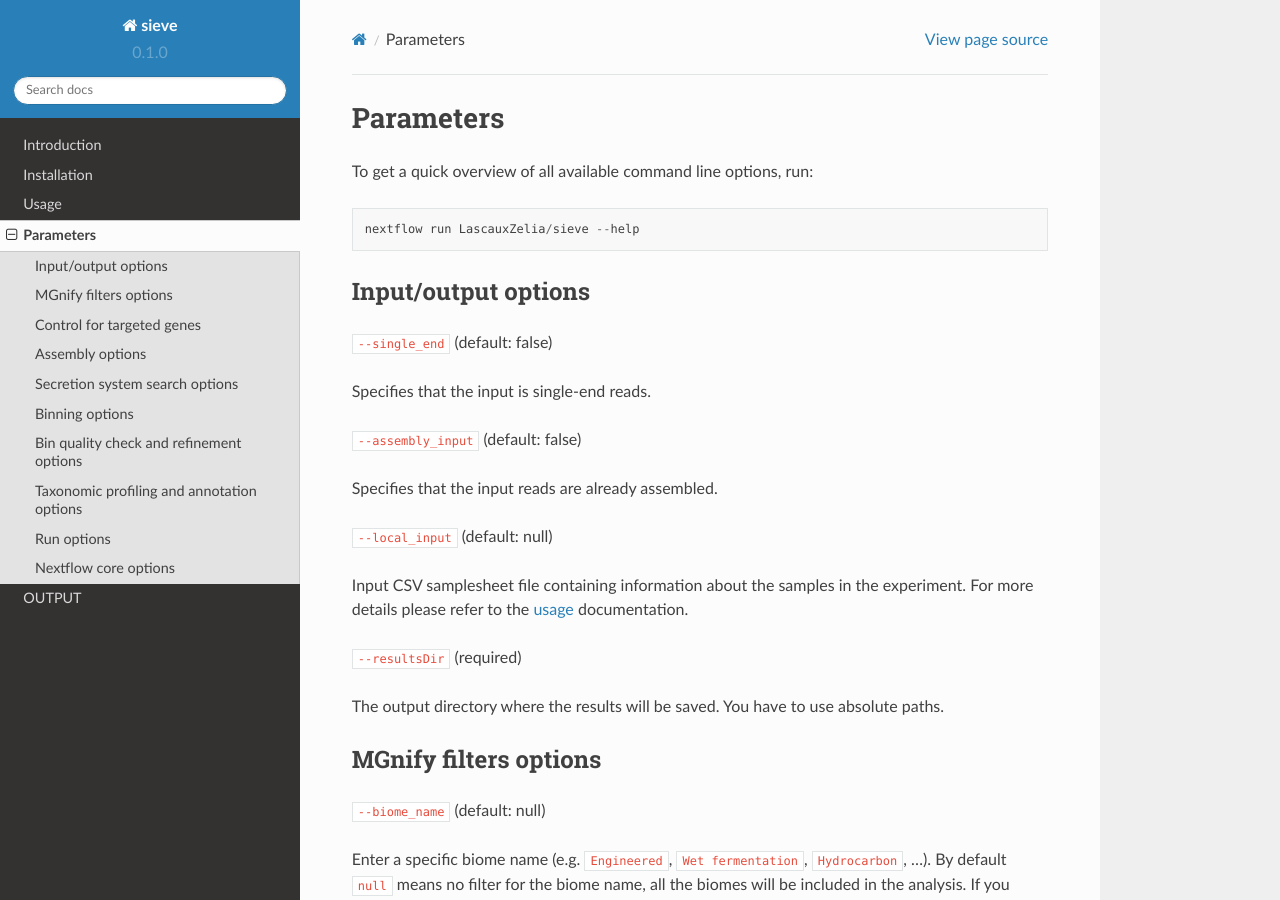
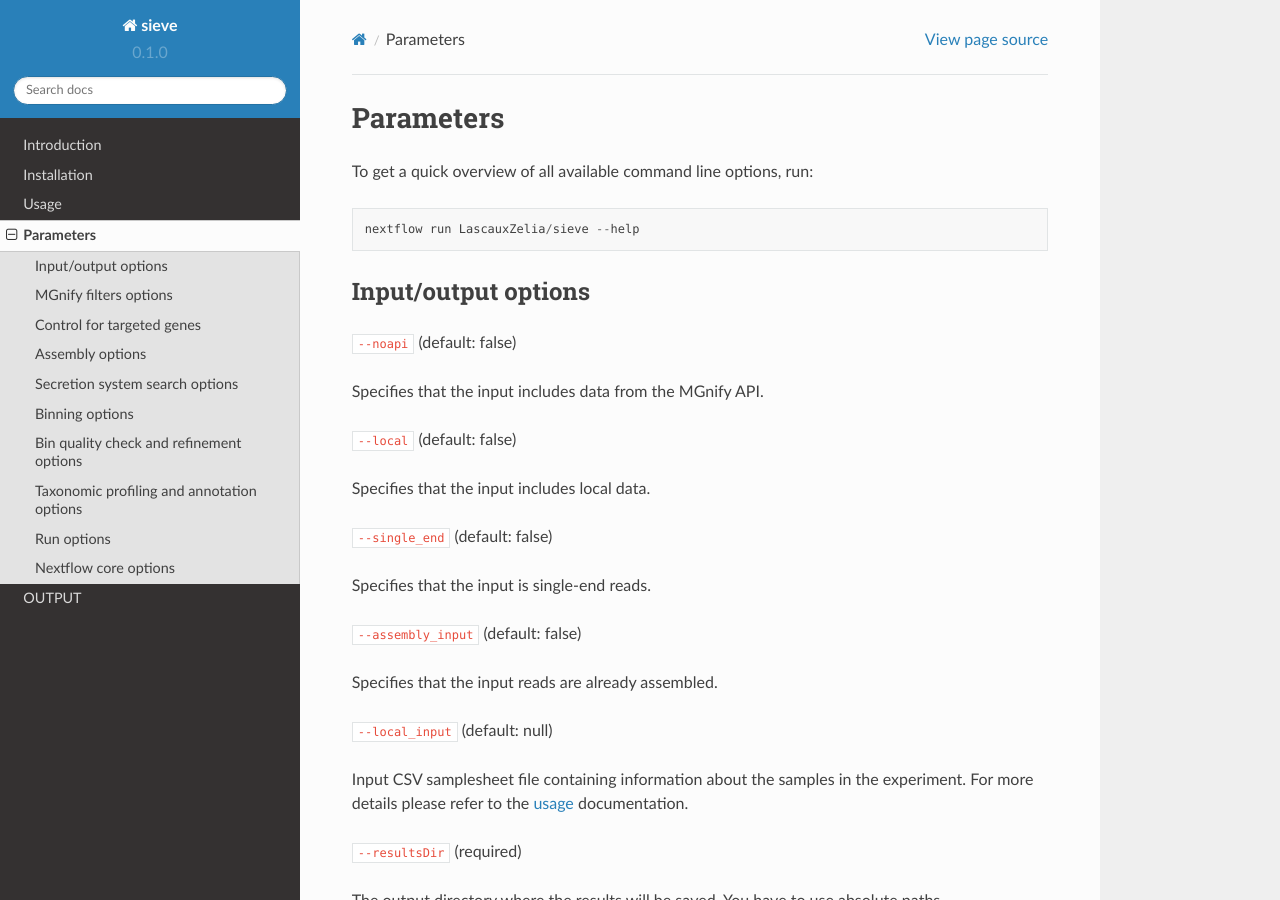
Before and after one commit to matiasWanntorp/sieve-doc, a Sphinx documentation site: the page built from docs/source/parameters.rst, in a window 1280 px wide and 900 px high. Built offline with Sphinx 7.4.7 and the Read the Docs theme 2.0.0, drawn with Linux system fonts in a browser that asks for light colours.

Commit message:
Update parameters.rst

```diff
--- a/docs/source/parameters.rst
+++ b/docs/source/parameters.rst
@@ -7,6 +7,14 @@ To get a quick overview of all available command line options, run::
 
 Input/output options
 --------------------
+
+``--noapi`` (default: false)
+
+Specifies that the input includes data from the MGnify API.
+
+``--local`` (default: false)
+
+Specifies that the input includes local data.
 
 ``--single_end`` (default: false)
 
```
